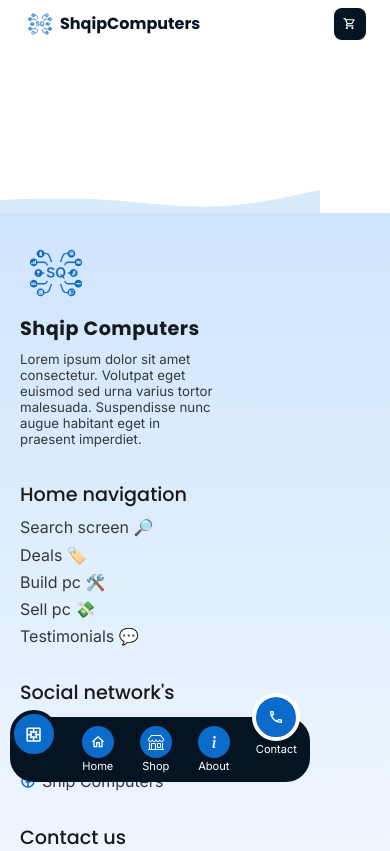
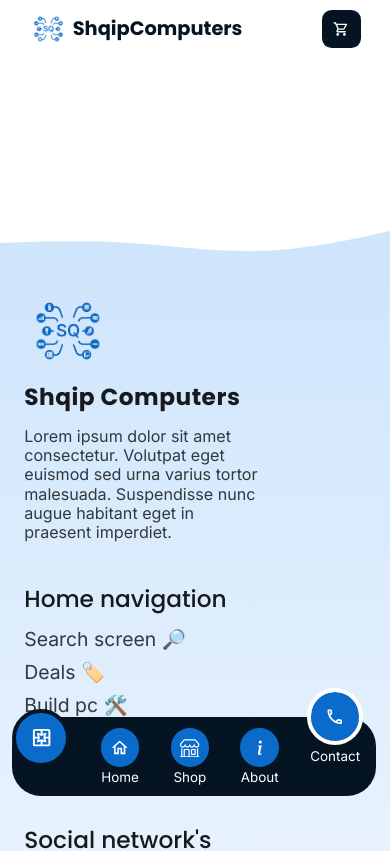
Before and after one commit to Flori1234657/shqip-computers, a React (Vite) app: page /contact-us in a window 390 px wide. Shown: the top 851 px of the page. Built offline with nearby package versions, Linux system fonts and the light colour scheme.

Commit message:
feat(style): :lipstick: home-page responsive < 600

```diff
--- a/src/components/footer/Footer.tsx
+++ b/src/components/footer/Footer.tsx
@@ -1,6 +1,6 @@
 import { Stack, Typography } from '@mui/joy';
 import Image from '../Image';
-import Wave from 'src/assets/images/svg/footer-wave.png';
+import Wave from 'src/assets/images/svg/footer-wave.svg';
 import CompanyInfo from './components/CompanyInfo';
 import HomeNavigation from './components/HomeNavigation';
 import SocialNetworks from './components/SocialNetworks';
@@ -8,8 +8,17 @@ import ContactUs from './components/ContactUs';
 
 export default function Footer() {
     return (
-        <footer style={{ marginTop: '10.75rem' }}>
-            <Image ratio='13.91/1' src={Wave} width='20rem' alt='wave' />
+        <footer style={{ marginTop: '12.188rem', position: 'relative' }}>
+            <Image
+                ratio='13.91/1'
+                src={Wave}
+                width='100%'
+                alt='wave'
+                otherStyles={{
+                    position: 'absolute',
+                    top: '-1.4rem',
+                }}
+            />
             <Stack
                 gap='2rem'
                 px='1.25rem'
--- a/src/index.css
+++ b/src/index.css
@@ -9,6 +9,12 @@
 html {
     overflow-x: hidden;
     scroll-behavior: smooth;
+
+    font-size: clamp(
+        1rem,
+        0.0323rem + 4.8387vw,
+        1.8438rem
+    ); /*16px > 29.5px vw(320-599)px */
 }
 
 /* Improve performance by not loading all the fonts at once
```
Also changed, not shown: src/assets/images/svg/footer-wave.png (deleted), src/assets/images/svg/footer-wave.svg (added).
